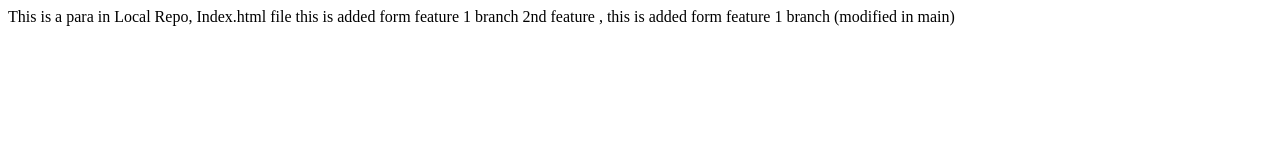
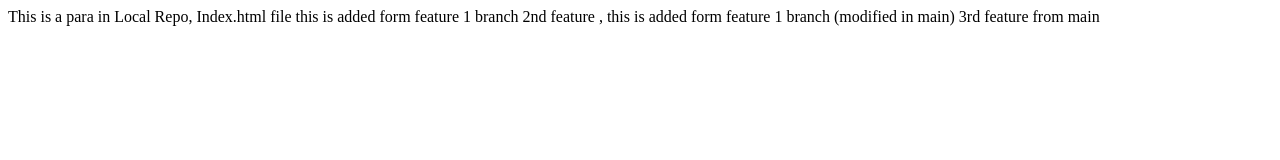
Before and after one commit to tusharxt/LocalRepo2, a plain HTML site: page index.html in a window 1280 px wide. Drawn offline with Linux system fonts and the light colour scheme.

Commit message:
3rd feature from main

```diff
--- a/index.html
+++ b/index.html
@@ -2,4 +2,5 @@
     This is a para in Local Repo, Index.html file
     this is added form feature 1 branch
     2nd feature , this is added form feature 1 branch (modified in main)
+    3rd feature from main
 </p>
```
